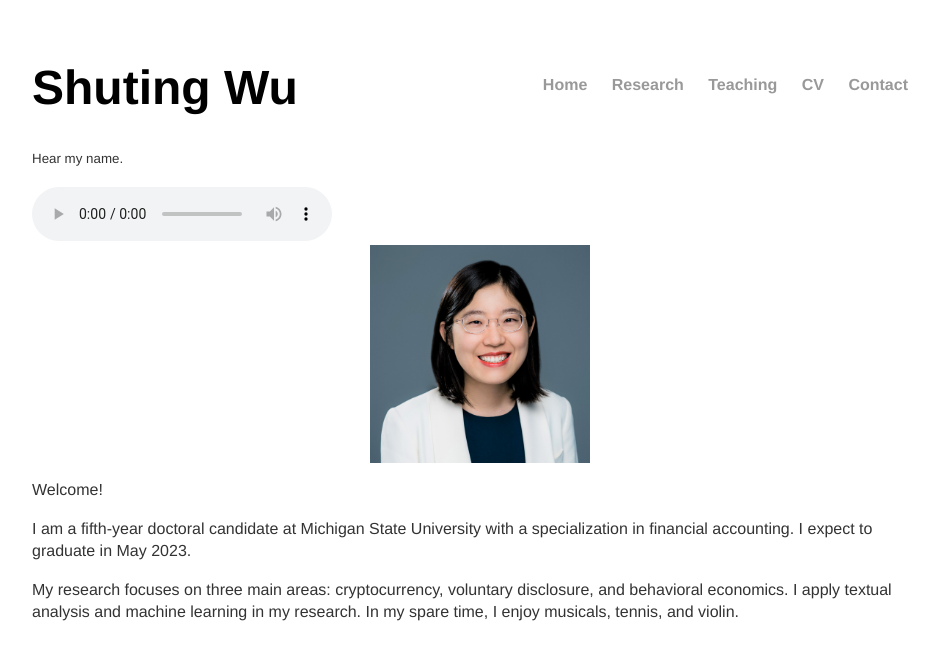
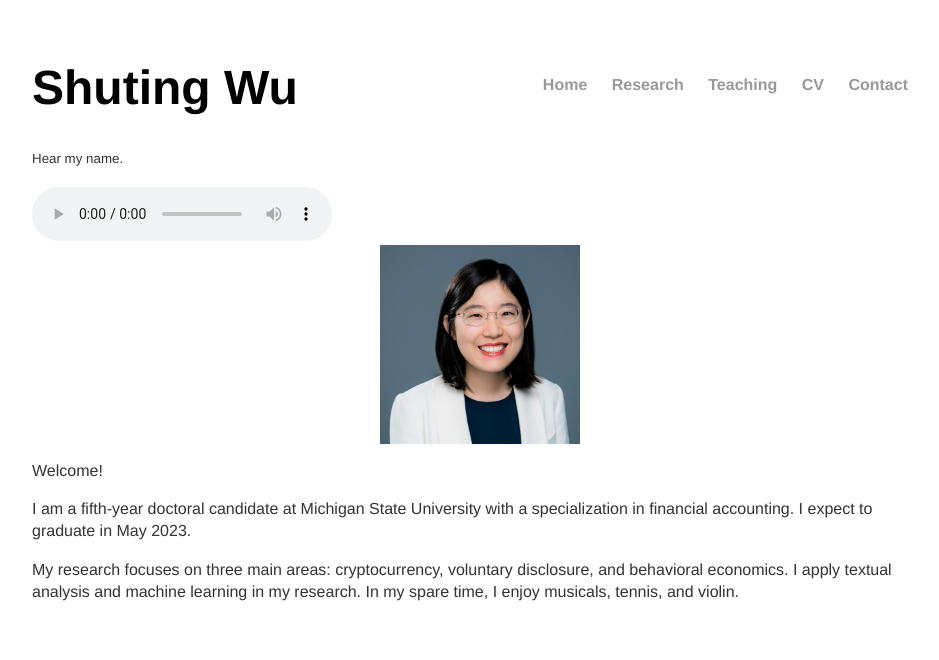
Before and after one commit to shu-ting-wu/shu-ting-wu.github.io, a Jekyll site: the page built from index.html, in a window 1280 px wide. Shown: the top 660 px of the page, without its empty margins (160-1099 px from the left). Built offline with Jekyll 4.4.1, drawn with Linux system fonts in a browser that asks for light colours.

Commit message:
Update index.html

```diff
--- a/index.html
+++ b/index.html
@@ -10,7 +10,7 @@
 		<source src="https://shu-ting-wu.github.io/assets/audio/myname.m4a"/>
 	</audio>
 	</div>
-	<img src="https://shu-ting-wu.github.io/assets/image/myimage2.jpg"  style="display: block; margin: auto;" width="220"/>
+	<img src="https://shu-ting-wu.github.io/assets/image/myimage2.jpg"  style="display: block; margin: auto;" width="200"/>
 	<p>Welcome!</p>
 	<p>I am a fifth-year doctoral candidate at Michigan State University with a specialization in financial accounting. I expect to graduate in May 2023. </p>
 	<p>My research focuses on three main areas: cryptocurrency, voluntary disclosure, and behavioral economics. I apply textual analysis and machine learning in my research. In my spare time, I enjoy musicals, tennis, and violin.</p>
```
